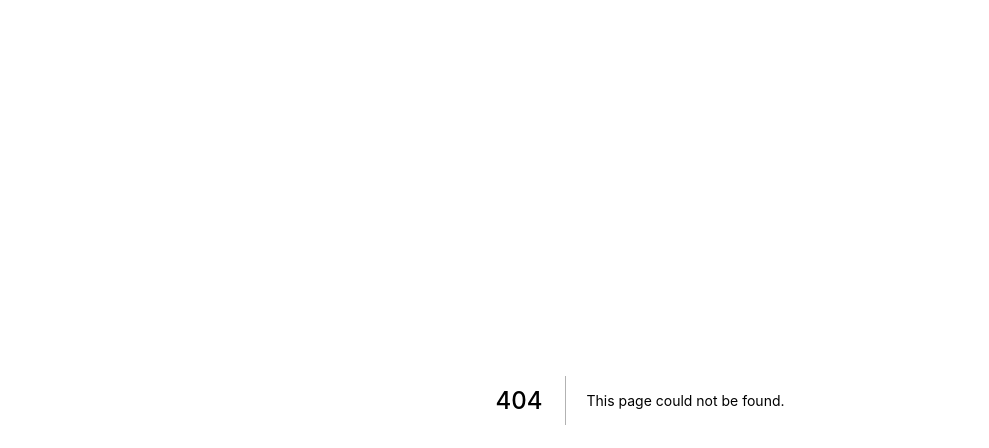
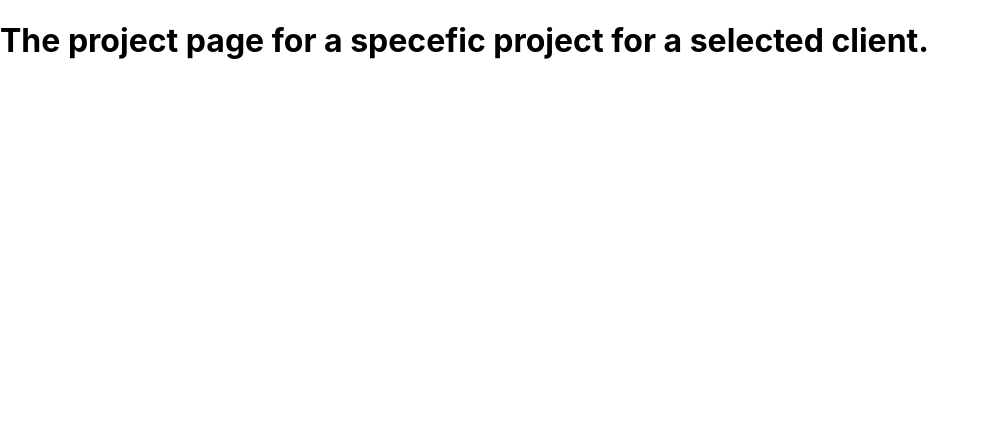
Before and after one commit to hossein-ghadirzadeh/udemy-nextjs-course, a Next.js app: page /clients/1/1 in a window 1280 px wide. Before the commit this address had no page. Shown: the top 448 px of the page, without its empty margins (0-989 px from the left). Built offline with nearby package versions, Linux system fonts and the light colour scheme.

Commit message:
feat: add nested dynamic routes & paths

```diff
--- /dev/null
+++ b/pages/clients/[id]/[clientprojectid].js
@@ -0,0 +1,15 @@
+import React from "react";
+import { useRouter } from "next/router";
+
+const SelectedClientProjectPage = () => {
+  const router = useRouter();
+
+  console.log(router.query);
+  return (
+    <div>
+      <h1>The project page for a specefic project for a selected client.</h1>
+    </div>
+  );
+};
+
+export default SelectedClientProjectPage;
```
Also changed, not shown: pages/clients/[id]/index.js (added, +16 -0 lines), pages/clients/index.js (added, +11 -0 lines).
